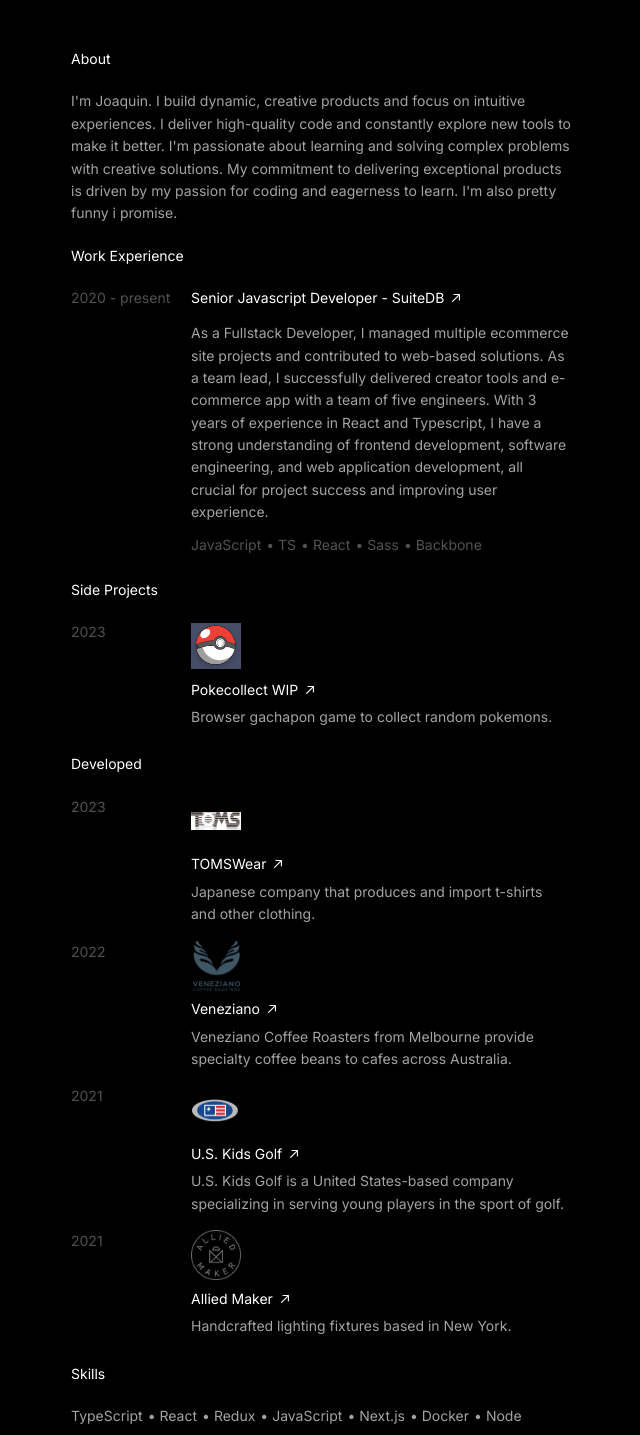
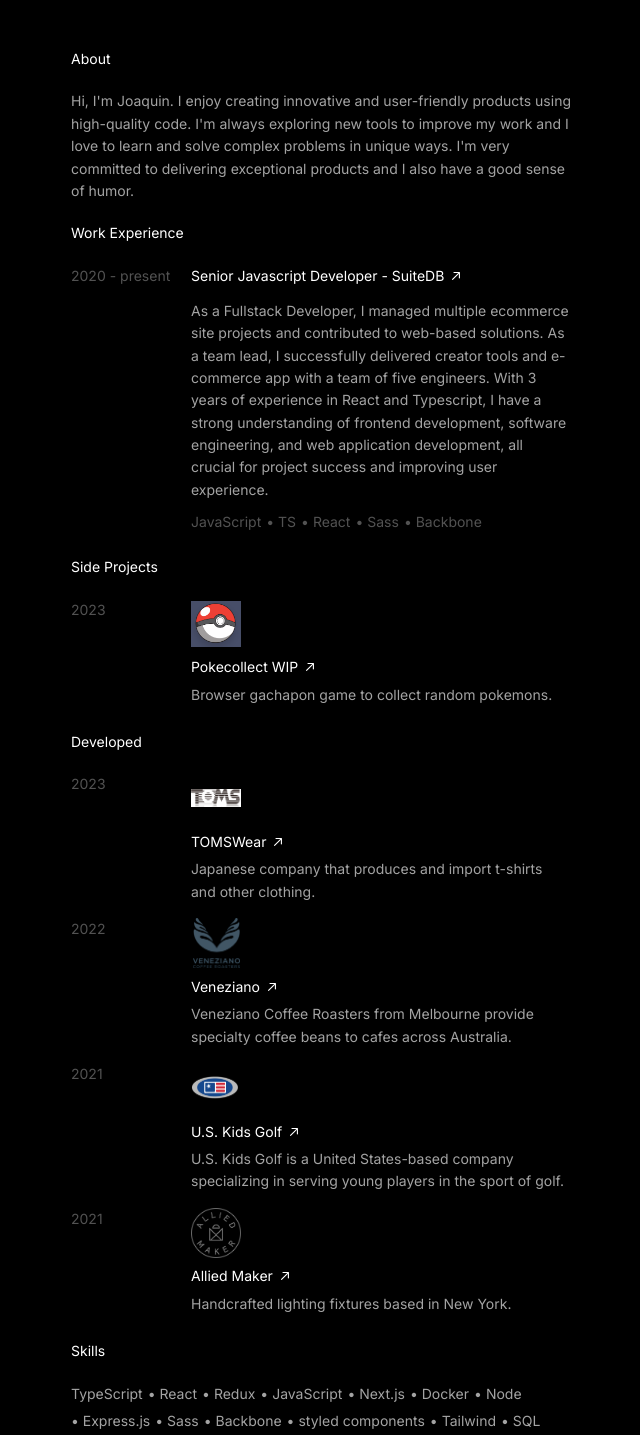
Before and after one commit to JoaquinFernandez19/portfolio-new, a React (Create React App) app: page / in a window 1280 px wide. Shown: the part 252-1687 px from the top of the page, without its empty margins (319-959 px from the left). Built offline with nearby package versions, Linux system fonts and the light colour scheme.

Commit message:
updates on tech and descriptions

```diff
--- a/src/components/Profile.tsx
+++ b/src/components/Profile.tsx
@@ -18,12 +18,11 @@
         <p className="h section-title">About</p>
 
         <p>
-          I'm Joaquin. I build dynamic, creative products and focus on intuitive
-          experiences. I deliver high-quality code and constantly explore new
-          tools to make it better. I'm passionate about learning and solving
-          complex problems with creative solutions. My commitment to delivering
-          exceptional products is driven by my passion for coding and eagerness
-          to learn. I'm also pretty funny i promise.
+          Hi, I'm Joaquin. I enjoy creating innovative and user-friendly
+          products using high-quality code. I'm always exploring new tools to
+          improve my work and I love to learn and solve complex problems in
+          unique ways. I'm very committed to delivering exceptional products and
+          I also have a good sense of humor.
         </p>
       </div>
     </>
--- a/src/components/Skills.tsx
+++ b/src/components/Skills.tsx
@@ -13,6 +13,9 @@
   "Backbone",
   "styled components",
   "Tailwind",
+  "SQL",
+  "MongoDB",
+  "Firebase",
 ];
 
 export const Skills: React.FC = () => {
```
